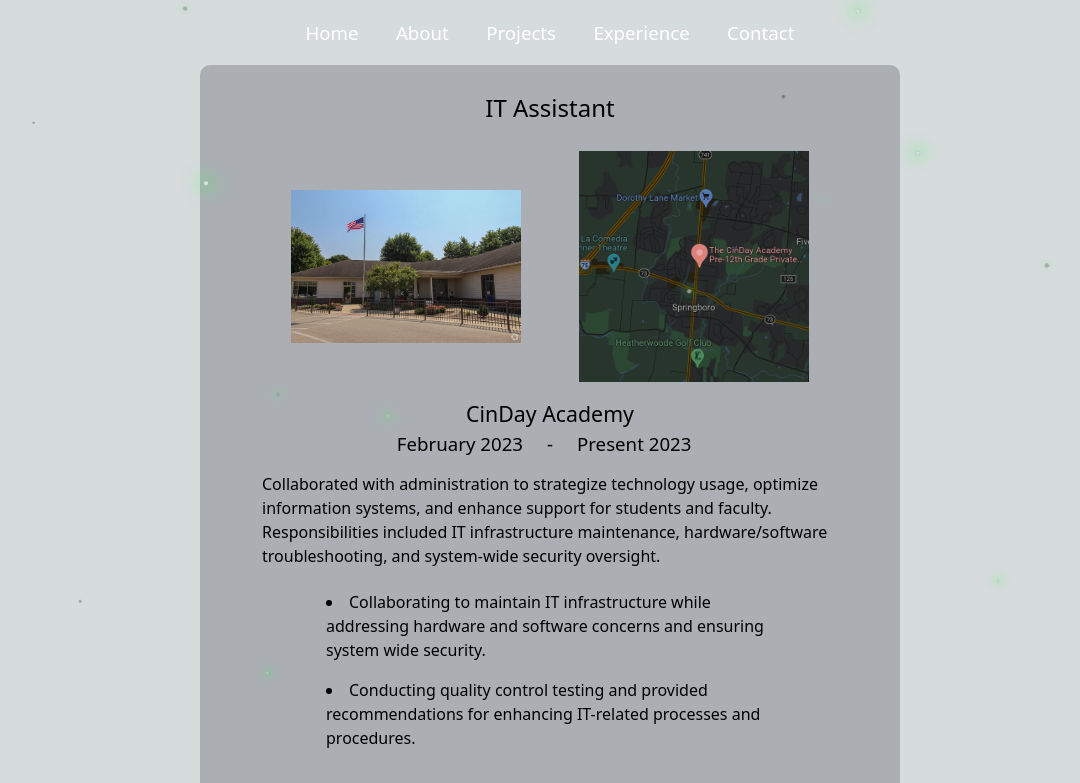
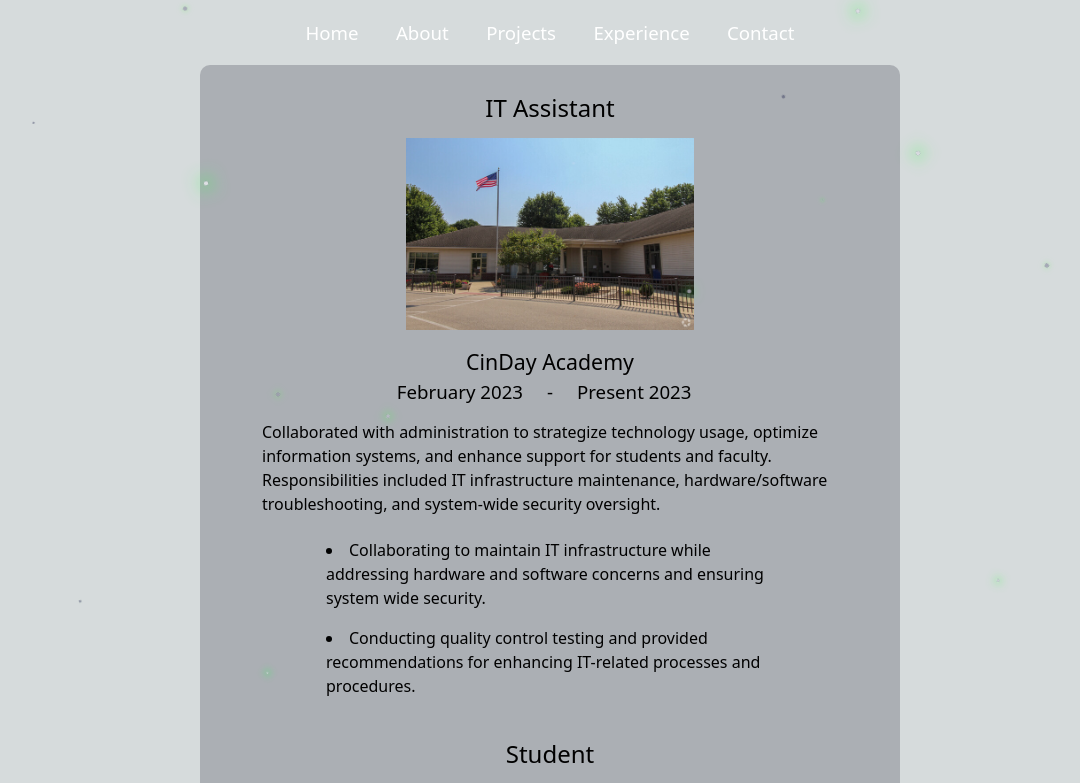
Before and after one commit to lucian1996/vite-react-portfolio, a React (Vite) app: page /experience in a window 1280 px wide. Shown: the top 783 px of the page, without its empty margins (90-1170 px from the left). Built offline with nearby package versions, Linux system fonts and the light colour scheme.

Commit message:
minor css changes

```diff
--- a/src/components/experience.tsx
+++ b/src/components/experience.tsx
@@ -38,13 +38,13 @@
               alt={data.image}
             />
           </div>
-          <div className="header-image-container">
+          {/* <div className="header-image-container">
             <img
               className="header-image"
               src={'/' + data.image + '-map.png'}
               alt={data.image}
             />
-          </div>
+          </div> */}
         </div>
       </div>
       <div className="footer">
--- a/src/style/page/experience.css
+++ b/src/style/page/experience.css
@@ -10,7 +10,7 @@
   /* background-color: rgba(64, 94, 66, 0.41); */
   display: flex;
   justify-content: center;
-  padding-bottom: 25px;
+  padding-bottom: 12px;
   font-weight: 400;
   font-size: 18pt;
 }
@@ -23,7 +23,7 @@
 }
 #Experience .header-image-container {
   /* background-color: rgba(132, 20, 20, 0.213); */
-  width: 40%;
+  width: 50%;
   display: flex;
   justify-content: center;
 }
@@ -35,7 +35,7 @@
 #Experience .footer {
   /* background-color: rgba(102, 102, 102, 0.213); */
   padding-top: 1em;
-  padding-bottom: 35px;
+  padding-bottom: 30px;
 }
 #Experience .footer-summary {
   padding-top: 14px;
```
